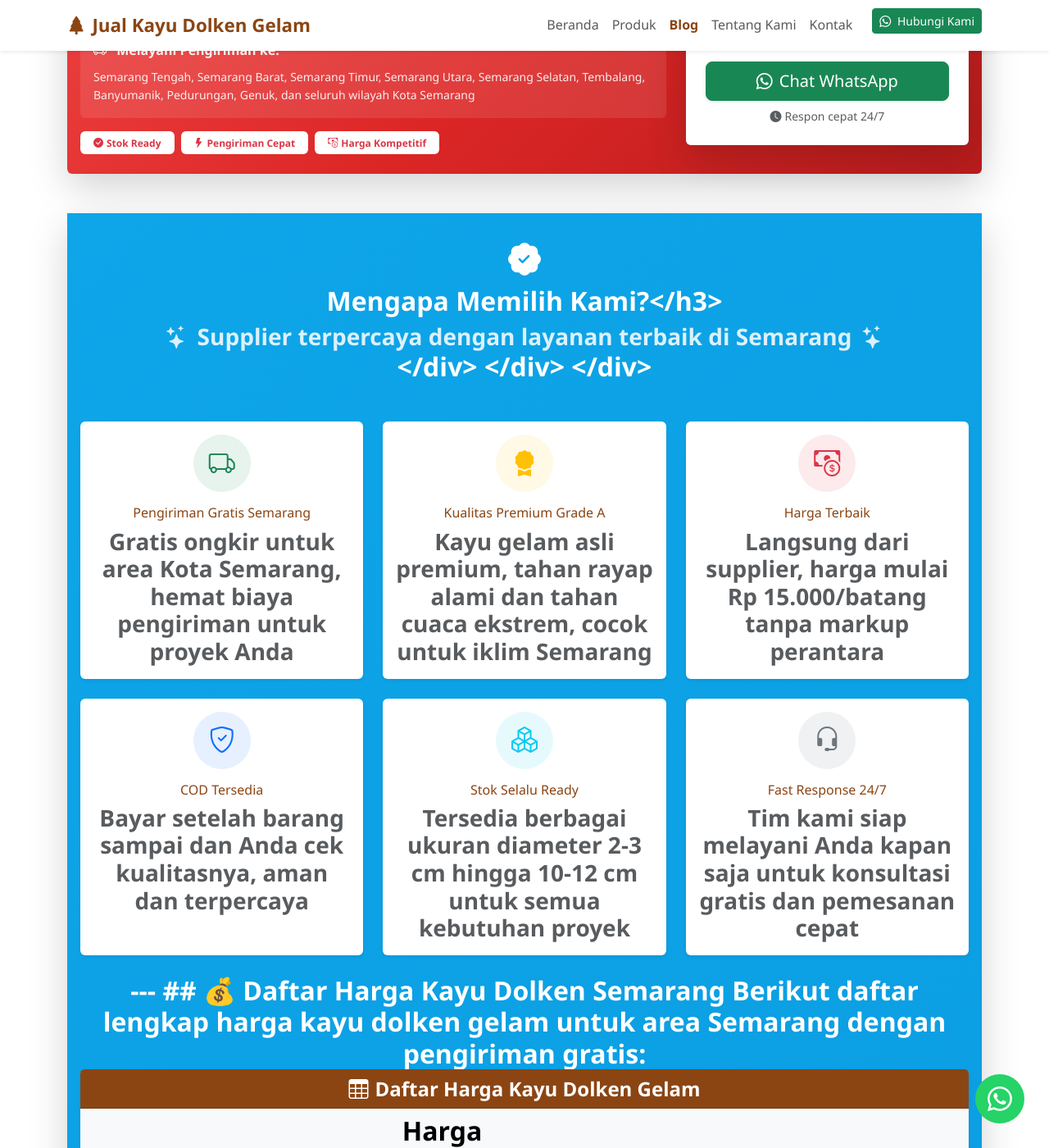
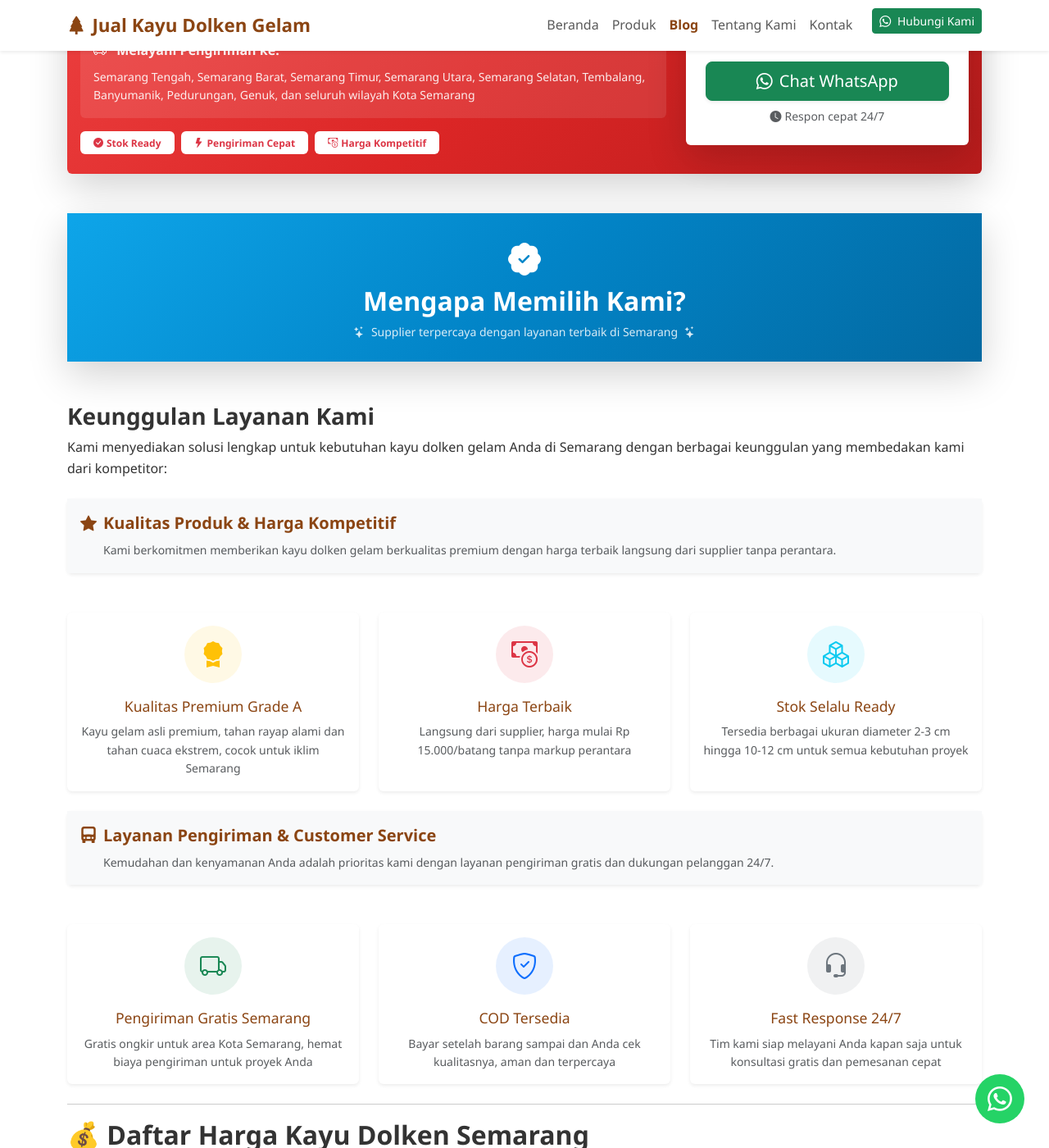
Before and after one commit to jualkayudolkengelam/jualkayudolkengelam.github.io, a Jekyll site: the page built from _post_with_product/2025-11-15-jual-kayu-dolken-semarang.md, in a window 1280 px wide and 1400 px high, scrolled down 1069 px. Shown: the whole window at 82% size. Built offline with Jekyll 4.4.1, drawn with Linux system fonts in a browser that asks for light colours; some of the changed text lies outside the part shown.

Commit message:
feat: Add complete heading hierarchy (h3-h6) and fix h2 closing tags
- Added h5 and h6 font-size definitions in CSS (1.1rem and 1rem)
- Fixed all h2 closing tags from </h3> to </h2> in semarang post
- Implemented rich heading hierarchy for "Mengapa Memilih Kami?" section:
  - h2: Mengapa Memilih Kami?
  - h3: Keunggulan Layanan Kami
  - h4: Kualitas Produk & Harga Kompetitif (card style)
  - h4: Layanan Pengiriman & Customer Service (card style)
  - h5: Individual service items (6 cards)
- No heading level jumps, proper SEO structure
- Improved content organization and readability

🤖 Generated with [Claude Code](https://claude.com/claude-code)

Co-Authored-By: Claude <noreply@anthropic.com>

```diff
--- a/_post_with_product/2025-11-15-jual-kayu-dolken-semarang.md
+++ b/_post_with_product/2025-11-15-jual-kayu-dolken-semarang.md
@@ -73,7 +73,7 @@ share_count: 1
   <div class="card border-0 shadow-lg">
     <div class="card-body text-white text-center py-4 px-3" style="background: linear-gradient(135deg, #0ea5e9 0%, #0284c7 50%, #0369a1 100%);">
       <i class="bi bi-patch-check-fill mb-2" style="font-size: 2.5rem;"></i>
-      <h2 class="h2 mb-0 fw-bold text-white">Mengapa Memilih Kami?</h3>
+      <h2 class="h2 mb-0 fw-bold text-white">Mengapa Memilih Kami?</h2>
       <p class="mb-0 mt-2 small" style="opacity: 0.85;">
         <i class="bi bi-stars me-1"></i>
         Supplier terpercaya dengan layanan terbaik di Semarang
@@ -83,6 +83,66 @@ share_count: 1
   </div>
 </div>
 
+### Keunggulan Layanan Kami
+
+Kami menyediakan solusi lengkap untuk kebutuhan kayu dolken gelam Anda di Semarang dengan berbagai keunggulan yang membedakan kami dari kompetitor:
+
+<div class="card border-0 shadow-sm my-4">
+  <div class="card-body bg-light py-3">
+    <h4 class="h4 text-wood mb-2 fw-bold">
+      <i class="bi bi-star-fill me-2"></i>Kualitas Produk & Harga Kompetitif
+    </h4>
+    <p class="small text-muted mb-0">Kami berkomitmen memberikan kayu dolken gelam berkualitas premium dengan harga terbaik langsung dari supplier tanpa perantara.</p>
+  </div>
+</div>
+
+<div class="row g-4 my-4">
+  <div class="col-md-6 col-lg-4">
+    <div class="card border-0 shadow-sm h-100 hover-lift">
+      <div class="card-body text-center">
+        <div class="bg-warning bg-opacity-10 rounded-circle d-inline-flex align-items-center justify-content-center mb-3" style="width: 70px; height: 70px;">
+          <i class="bi bi-award-fill text-warning" style="font-size: 2rem;"></i>
+        </div>
+        <h5 class="h5 text-wood mb-2">Kualitas Premium Grade A</h5>
+        <p class="small text-muted mb-0">Kayu gelam asli premium, tahan rayap alami dan tahan cuaca ekstrem, cocok untuk iklim Semarang</p>
+      </div>
+    </div>
+  </div>
+
+  <div class="col-md-6 col-lg-4">
+    <div class="card border-0 shadow-sm h-100 hover-lift">
+      <div class="card-body text-center">
+        <div class="bg-danger bg-opacity-10 rounded-circle d-inline-flex align-items-center justify-content-center mb-3" style="width: 70px; height: 70px;">
+          <i class="bi bi-cash-coin text-danger" style="font-size: 2rem;"></i>
+        </div>
+        <h5 class="h5 text-wood mb-2">Harga Terbaik</h5>
+        <p class="small text-muted mb-0">Langsung dari supplier, harga mulai Rp 15.000/batang tanpa markup perantara</p>
+      </div>
+    </div>
+  </div>
+
+  <div class="col-md-6 col-lg-4">
+    <div class="card border-0 shadow-sm h-100 hover-lift">
+      <div class="card-body text-center">
+        <div class="bg-info bg-opacity-10 rounded-circle d-inline-flex align-items-center justify-content-center mb-3" style="width: 70px; height: 70px;">
+          <i class="bi bi-boxes text-info" style="font-size: 2rem;"></i>
+        </div>
+        <h5 class="h5 text-wood mb-2">Stok Selalu Ready</h5>
+        <p class="small text-muted mb-0">Tersedia berbagai ukuran diameter 2-3 cm hingga 10-12 cm untuk semua kebutuhan proyek</p>
+      </div>
+    </div>
+  </div>
+</div>
+
+<div class="card border-0 shadow-sm my-4">
+  <div class="card-body bg-light py-3">
+    <h4 class="h4 text-wood mb-2 fw-bold">
+      <i class="bi bi-truck-front-fill me-2"></i>Layanan Pengiriman & Customer Service
+    </h4>
+    <p class="small text-muted mb-0">Kemudahan dan kenyamanan Anda adalah prioritas kami dengan layanan pengiriman gratis dan dukungan pelanggan 24/7.</p>
+  </div>
+</div>
+
 <div class="row g-4 my-4">
   <div class="col-md-6 col-lg-4">
     <div class="card border-0 shadow-sm h-100 hover-lift">
@@ -90,32 +150,8 @@ share_count: 1
         <div class="bg-success bg-opacity-10 rounded-circle d-inline-flex align-items-center justify-content-center mb-3" style="width: 70px; height: 70px;">
           <i class="bi bi-truck text-success" style="font-size: 2rem;"></i>
         </div>
-        <h4 class="h6 text-wood mb-2">Pengiriman Gratis Semarang</h4>
+        <h5 class="h5 text-wood mb-2">Pengiriman Gratis Semarang</h5>
         <p class="small text-muted mb-0">Gratis ongkir untuk area Kota Semarang, hemat biaya pengiriman untuk proyek Anda</p>
-      </div>
-    </div>
-  </div>
-
-  <div class="col-md-6 col-lg-4">
-    <div class="card border-0 shadow-sm h-100 hover-lift">
-      <div class="card-body text-center">
-        <div class="bg-warning bg-opacity-10 rounded-circle d-inline-flex align-items-center justify-content-center mb-3" style="width: 70px; height: 70px;">
-          <i class="bi bi-award-fill text-warning" style="font-size: 2rem;"></i>
-        </div>
-        <h4 class="h6 text-wood mb-2">Kualitas Premium Grade A</h4>
-        <p class="small text-muted mb-0">Kayu gelam asli premium, tahan rayap alami dan tahan cuaca ekstrem, cocok untuk iklim Semarang</p>
-      </div>
-    </div>
-  </div>
-
-  <div class="col-md-6 col-lg-4">
-    <div class="card border-0 shadow-sm h-100 hover-lift">
-      <div class="card-body text-center">
-        <div class="bg-danger bg-opacity-10 rounded-circle d-inline-flex align-items-center justify-content-center mb-3" style="width: 70px; height: 70px;">
-          <i class="bi bi-cash-coin text-danger" style="font-size: 2rem;"></i>
-        </div>
-        <h4 class="h6 text-wood mb-2">Harga Terbaik</h4>
-        <p class="small text-muted mb-0">Langsung dari supplier, harga mulai Rp 15.000/batang tanpa markup perantara</p>
       </div>
     </div>
   </div>
@@ -126,20 +162,8 @@ share_count: 1
         <div class="bg-primary bg-opacity-10 rounded-circle d-inline-flex align-items-center justify-content-center mb-3" style="width: 70px; height: 70px;">
           <i class="bi bi-shield-check text-primary" style="font-size: 2rem;"></i>
         </div>
-        <h4 class="h6 text-wood mb-2">COD Tersedia</h4>
+        <h5 class="h5 text-wood mb-2">COD Tersedia</h5>
         <p class="small text-muted mb-0">Bayar setelah barang sampai dan Anda cek kualitasnya, aman dan terpercaya</p>
-      </div>
-    </div>
-  </div>
-
-  <div class="col-md-6 col-lg-4">
-    <div class="card border-0 shadow-sm h-100 hover-lift">
-      <div class="card-body text-center">
-        <div class="bg-info bg-opacity-10 rounded-circle d-inline-flex align-items-center justify-content-center mb-3" style="width: 70px; height: 70px;">
-          <i class="bi bi-boxes text-info" style="font-size: 2rem;"></i>
-        </div>
-        <h4 class="h6 text-wood mb-2">Stok Selalu Ready</h4>
-        <p class="small text-muted mb-0">Tersedia berbagai ukuran diameter 2-3 cm hingga 10-12 cm untuk semua kebutuhan proyek</p>
       </div>
     </div>
   </div>
@@ -150,7 +174,7 @@ share_count: 1
         <div class="bg-secondary bg-opacity-10 rounded-circle d-inline-flex align-items-center justify-content-center mb-3" style="width: 70px; height: 70px;">
           <i class="bi bi-headset text-secondary" style="font-size: 2rem;"></i>
         </div>
-        <h4 class="h6 text-wood mb-2">Fast Response 24/7</h4>
+        <h5 class="h5 text-wood mb-2">Fast Response 24/7</h5>
         <p class="small text-muted mb-0">Tim kami siap melayani Anda kapan saja untuk konsultasi gratis dan pemesanan cepat</p>
       </div>
     </div>
@@ -173,7 +197,7 @@ Berikut daftar lengkap harga kayu dolken gelam untuk area Semarang dengan pengir
   <div class="card border-0 shadow-lg">
     <div class="card-body text-white text-center py-4 px-3" style="background: linear-gradient(135deg, #10b981 0%, #059669 50%, #047857 100%);">
       <i class="bi bi-geo-alt-fill mb-2" style="font-size: 2.5rem;"></i>
-      <h2 class="h2 mb-0 fw-bold text-white">Area Pengiriman Semarang</h3>
+      <h2 class="h2 mb-0 fw-bold text-white">Area Pengiriman Semarang</h2>
       <p class="mb-0 mt-2 small" style="opacity: 0.85;">
         <i class="bi bi-truck me-1"></i>
         Gratis ongkir ke seluruh wilayah Kota Semarang
@@ -391,7 +415,7 @@ Berikut daftar lengkap harga kayu dolken gelam untuk area Semarang dengan pengir
   <div class="card border-0 shadow-lg">
     <div class="card-body text-white text-center py-4 px-3" style="background: linear-gradient(135deg, #f59e0b 0%, #d97706 50%, #b45309 100%);">
       <i class="bi bi-shield-shaded mb-2" style="font-size: 2.5rem;"></i>
-      <h2 class="h2 mb-0 fw-bold text-white">Keunggulan Kayu Dolken Gelam</h3>
+      <h2 class="h2 mb-0 fw-bold text-white">Keunggulan Kayu Dolken Gelam</h2>
       <p class="mb-0 mt-2 small" style="opacity: 0.85;">
         <i class="bi bi-tree me-1"></i>
         Pilihan terbaik untuk konstruksi dan dekorasi di Semarang
@@ -483,7 +507,7 @@ Berikut daftar lengkap harga kayu dolken gelam untuk area Semarang dengan pengir
   <div class="card border-0 shadow-lg">
     <div class="card-body text-white text-center py-4 px-3" style="background: linear-gradient(135deg, #8b5cf6 0%, #7c3aed 50%, #6d28d9 100%);">
       <i class="bi bi-grid-3x3-gap-fill mb-2" style="font-size: 2.5rem;"></i>
-      <h2 class="h2 mb-0 fw-bold text-white">Aplikasi Kayu Dolken Gelam</h3>
+      <h2 class="h2 mb-0 fw-bold text-white">Aplikasi Kayu Dolken Gelam</h2>
       <p class="mb-0 mt-2 small" style="opacity: 0.85;">
         <i class="bi bi-hammer me-1"></i>
         Banyak digunakan untuk berbagai kebutuhan di Semarang
@@ -579,7 +603,7 @@ Berikut daftar lengkap harga kayu dolken gelam untuk area Semarang dengan pengir
   <div class="card border-0 shadow-lg">
     <div class="card-body text-white text-center py-4 px-3" style="background: linear-gradient(135deg, #ec4899 0%, #db2777 50%, #be185d 100%);">
       <i class="bi bi-cart-check-fill mb-2" style="font-size: 2.5rem;"></i>
-      <h2 class="h2 mb-0 fw-bold text-white">Cara Pemesanan Kayu Dolken Semarang</h3>
+      <h2 class="h2 mb-0 fw-bold text-white">Cara Pemesanan Kayu Dolken Semarang</h2>
       <p class="mb-0 mt-2 small" style="opacity: 0.85;">
         <i class="bi bi-phone me-1"></i>
         Hubungi: 081311400177 (Telepon / WhatsApp)
@@ -720,7 +744,7 @@ Berikut daftar lengkap harga kayu dolken gelam untuk area Semarang dengan pengir
   <div class="card border-0 shadow-lg">
     <div class="card-body text-white text-center py-4 px-3" style="background: linear-gradient(135deg, #06b6d4 0%, #0891b2 50%, #0e7490 100%);">
       <i class="bi bi-briefcase-fill mb-2" style="font-size: 2.5rem;"></i>
-      <h2 class="h2 mb-0 fw-bold text-white">Studi Kasus Proyek Semarang</h3>
+      <h2 class="h2 mb-0 fw-bold text-white">Studi Kasus Proyek Semarang</h2>
       <p class="mb-0 mt-2 small" style="opacity: 0.85;">
         <i class="bi bi-star me-1"></i>
         Proyek nyata menggunakan kayu dolken gelam berkualitas
@@ -922,7 +946,7 @@ Berikut daftar lengkap harga kayu dolken gelam untuk area Semarang dengan pengir
   <div class="card border-0 shadow-lg">
     <div class="card-body text-white text-center py-4 px-3" style="background: linear-gradient(135deg, #f59e0b 0%, #d97706 50%, #b45309 100%);">
       <i class="bi bi-chat-quote-fill mb-2" style="font-size: 2.5rem;"></i>
-      <h2 class="h2 mb-0 fw-bold text-white">Testimoni Pelanggan Semarang</h3>
+      <h2 class="h2 mb-0 fw-bold text-white">Testimoni Pelanggan Semarang</h2>
       <p class="mb-0 mt-2 small" style="opacity: 0.85;">
         <i class="bi bi-star-fill me-1"></i>
         Kepuasan pelanggan adalah prioritas kami
@@ -1073,7 +1097,7 @@ Berikut daftar lengkap harga kayu dolken gelam untuk area Semarang dengan pengir
   <div class="card border-0 shadow-lg">
     <div class="card-body text-white text-center py-4 px-3" style="background: linear-gradient(135deg, #10b981 0%, #059669 50%, #047857 100%);">
       <i class="bi bi-lightbulb-fill mb-2" style="font-size: 2.5rem;"></i>
-      <h2 class="h2 mb-0 fw-bold text-white">Tips Memilih Ukuran Kayu Dolken</h3>
+      <h2 class="h2 mb-0 fw-bold text-white">Tips Memilih Ukuran Kayu Dolken</h2>
       <p class="mb-0 mt-2 small" style="opacity: 0.85;">
         <i class="bi bi-ruler me-1"></i>
         Pilih diameter yang tepat sesuai kebutuhan proyek
@@ -1169,7 +1193,7 @@ Berikut daftar lengkap harga kayu dolken gelam untuk area Semarang dengan pengir
   <div class="card border-0 shadow-lg">
     <div class="card-body text-white text-center py-4 px-3" style="background: linear-gradient(135deg, #8b5cf6 0%, #7c3aed 50%, #6d28d9 100%);">
       <i class="bi bi-question-circle-fill mb-2" style="font-size: 2.5rem;"></i>
-      <h2 class="h2 mb-0 fw-bold text-white">FAQ Seputar Kayu Dolken Semarang</h3>
+      <h2 class="h2 mb-0 fw-bold text-white">FAQ Seputar Kayu Dolken Semarang</h2>
       <p class="mb-0 mt-2 small" style="opacity: 0.85;">
         <i class="bi bi-chat-dots me-1"></i>
         Pertanyaan yang sering diajukan pelanggan kami
@@ -1265,7 +1289,7 @@ Berikut daftar lengkap harga kayu dolken gelam untuk area Semarang dengan pengir
   <div class="card border-0 shadow-lg">
     <div class="card-body text-white text-center py-4 px-3" style="background: linear-gradient(135deg, #3b82f6 0%, #2563eb 50%, #1d4ed8 100%);">
       <i class="bi bi-buildings-fill mb-2" style="font-size: 2.5rem;"></i>
-      <h2 class="h2 mb-0 fw-bold text-white">Tentang Semarang: Ibu Kota Jawa Tengah</h3>
+      <h2 class="h2 mb-0 fw-bold text-white">Tentang Semarang: Ibu Kota Jawa Tengah</h2>
       <p class="mb-0 mt-2 small" style="opacity: 0.85;">
         <i class="bi bi-geo-alt me-1"></i>
         Pusat pemerintahan, ekonomi, dan budaya Jawa Tengah
--- a/assets/css/main.scss
+++ b/assets/css/main.scss
@@ -481,6 +481,22 @@ h4.h4 {
   line-height: 1.4;
 }
 
+.post-body h5,
+h5.h5 {
+  font-size: 1.1rem !important;
+  word-wrap: break-word;
+  overflow-wrap: break-word;
+  line-height: 1.4;
+}
+
+.post-body h6,
+h6.h6 {
+  font-size: 1rem !important;
+  word-wrap: break-word;
+  overflow-wrap: break-word;
+  line-height: 1.4;
+}
+
 /* Desktop layout: h4 and description on separate lines */
 @media (min-width: 769px) {
   .card-body li,
```
